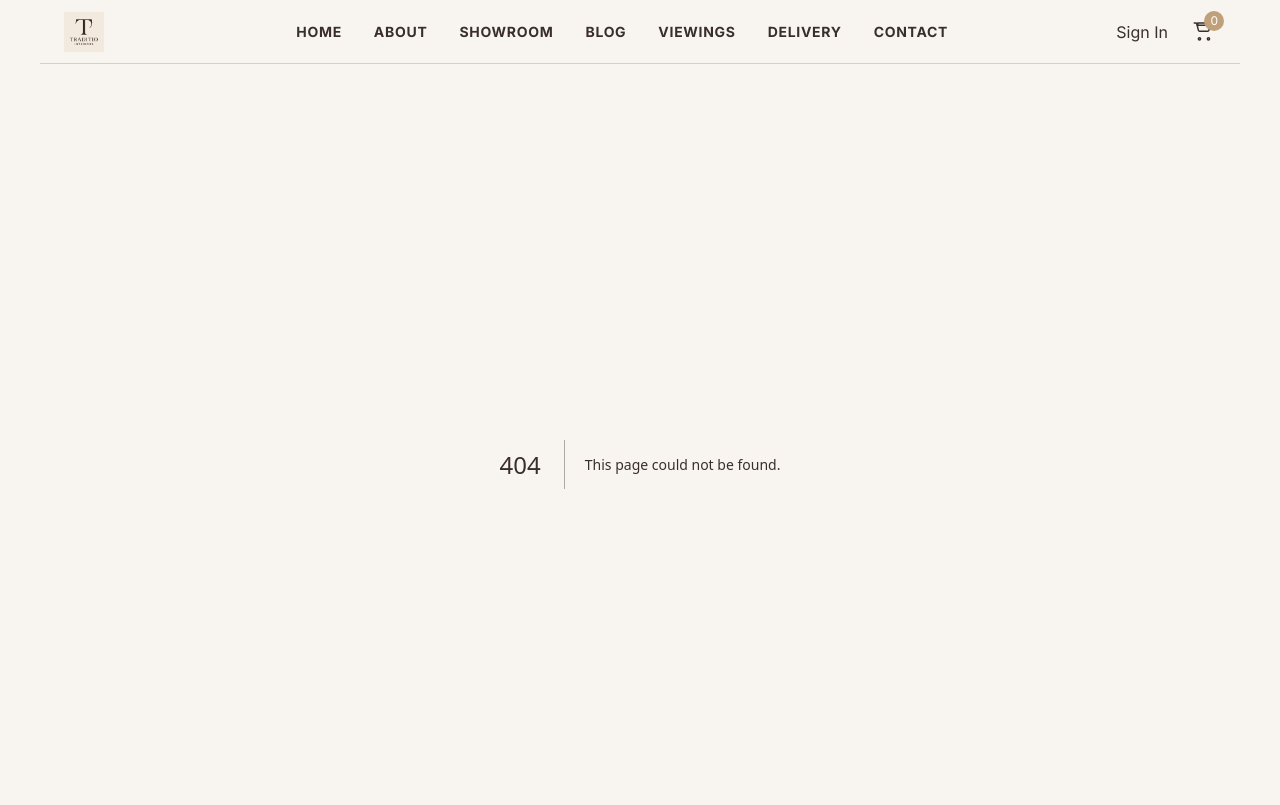
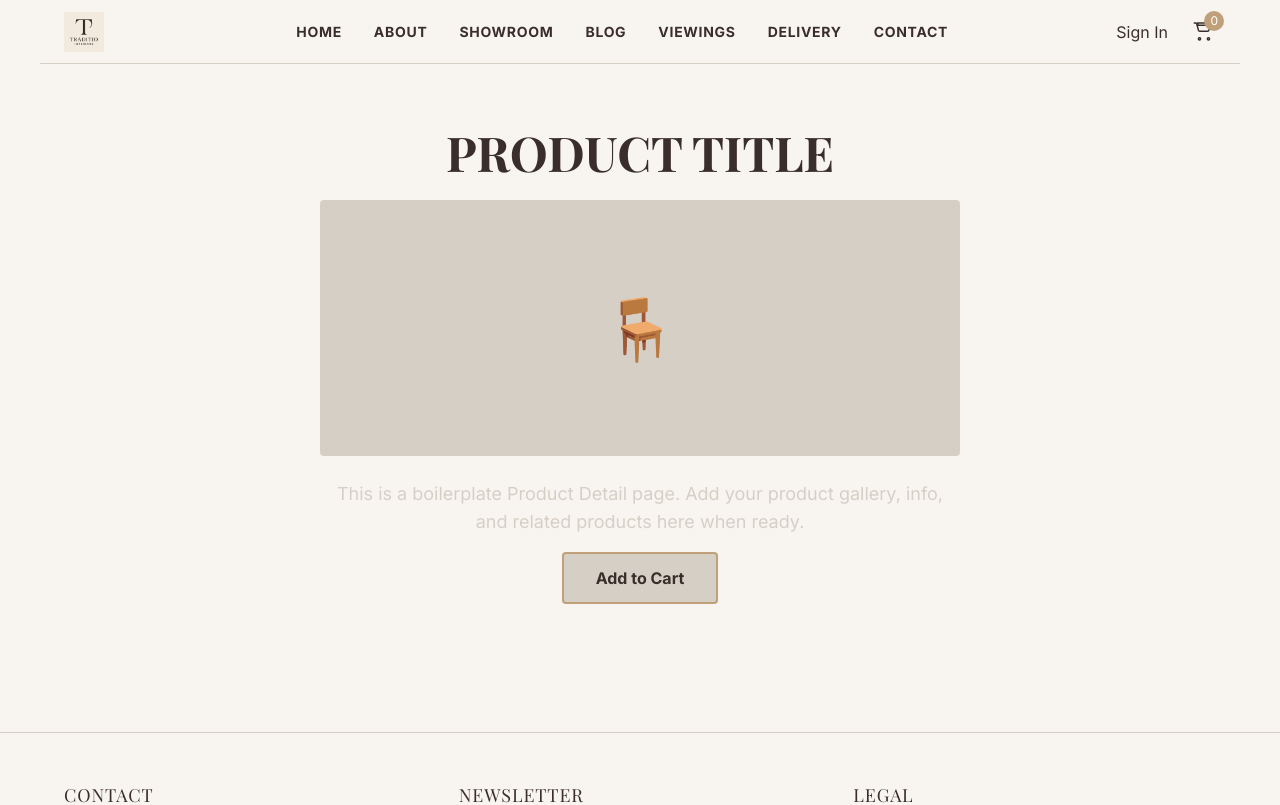
Before and after one commit to AutoJenny/traditio-site, a Next.js app: page /showroom/1 in a window 1280 px wide. Before the commit this address had no page. Shown: the top 805 px of the page. Built offline with nearby package versions, Linux system fonts and the light colour scheme.

Commit message:
feat: Add boilerplate Product Detail page template with dynamic route

```diff
--- /dev/null
+++ b/src/app/showroom/[slug]/page.tsx
@@ -0,0 +1,12 @@
+export default function ProductDetail() {
+  return (
+    <main className="max-w-2xl mx-auto py-16 px-4 text-center">
+      <h1 className="font-heading text-4xl md:text-5xl font-bold uppercase text-espresso mb-6">Product Title</h1>
+      <div className="w-full h-64 bg-sand rounded mb-6 flex items-center justify-center">
+        <span className="text-6xl text-espresso">🪑</span>
+      </div>
+      <p className="font-body text-lg text-sand mb-4">This is a boilerplate Product Detail page. Add your product gallery, info, and related products here when ready.</p>
+      <button className="bg-sand text-espresso font-bold rounded px-8 py-3 border-2 border-brass transition-colors duration-200 hover:bg-espresso hover:text-ivory">Add to Cart</button>
+    </main>
+  );
+}
```
